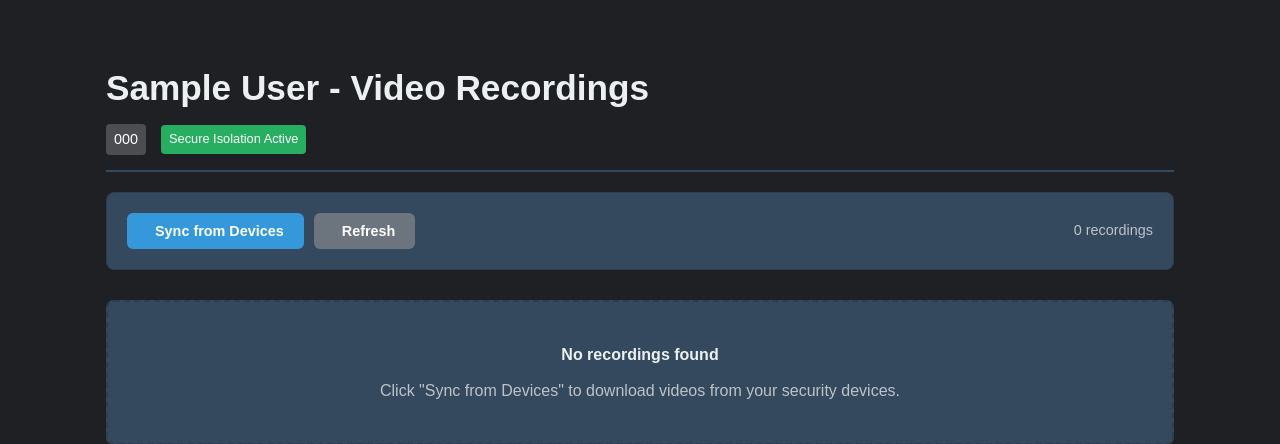
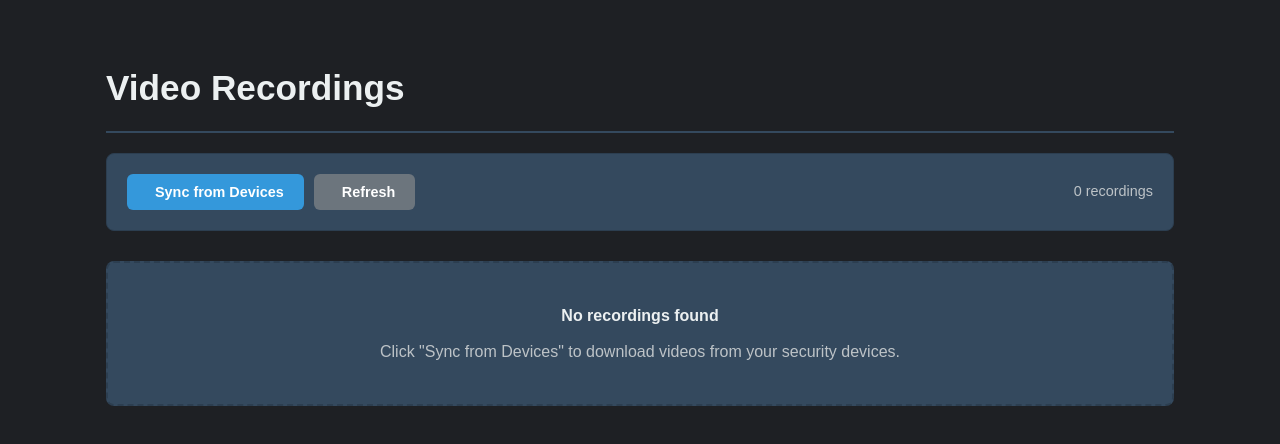
Before and after one commit to GaryWoznichak/CPHub, a Flask app: page /recordings in a window 1280 px wide. Shown: the part 113-557 px from the top of the page. Run offline with Flask 3, Linux system fonts and the light colour scheme; the visitor is signed in with stand-in values (Sample User, id 1); tables that the repository leaves empty hold one stand-in row (values such as "Sample post"); data that the repository does not hold is empty; some libraries are stand-ins or nearby versions.

Commit message:
Fixed titling on the recordings page

```diff
--- a/templates/recordings/index.html
+++ b/templates/recordings/index.html
@@ -3,19 +3,7 @@
 <div class="container mt-4">
     <!-- Header Section -->
     <div class="dashboard-header">
-        {% if is_customer_view and customer %}
-        <!-- Customer View Header -->
-        <div>
-            <h1><i class="fas fa-video"></i> {{ customer.customer_name }} - Video Recordings</h1>
-            <div class="customer-info">
-                <span class="customer-code">{{ customer.customer_code }}</span>
-                <span class="isolation-badge"><i class="fas fa-lock"></i> Secure Isolation Active</span>
-            </div>
-        </div>
-        {% else %}
-        <!-- System Admin View Header -->
         <h1><i class="fas fa-video"></i> Video Recordings</h1>
-        {% endif %}
     </div>
 
     <!-- Recordings Content -->
```
